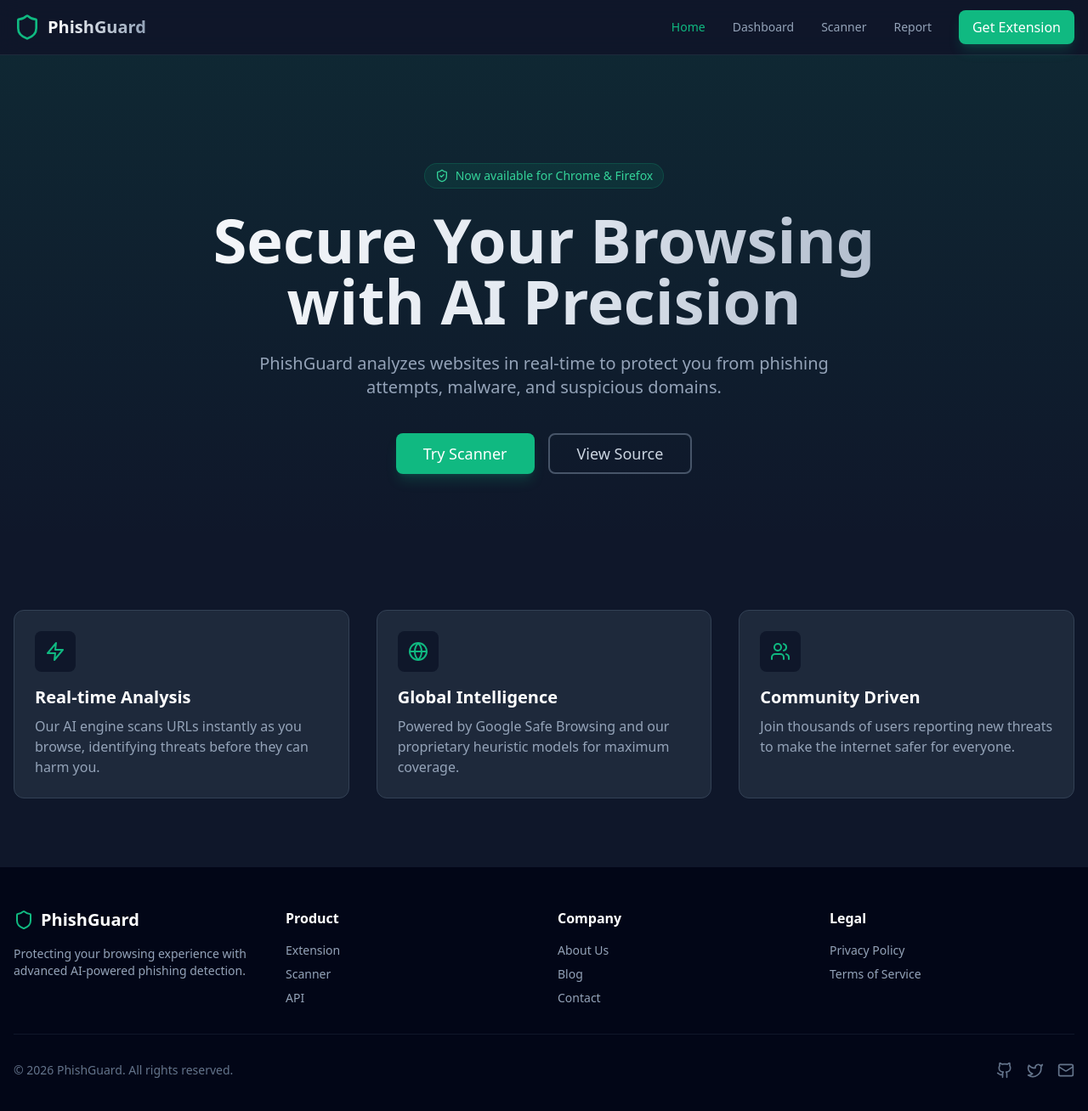
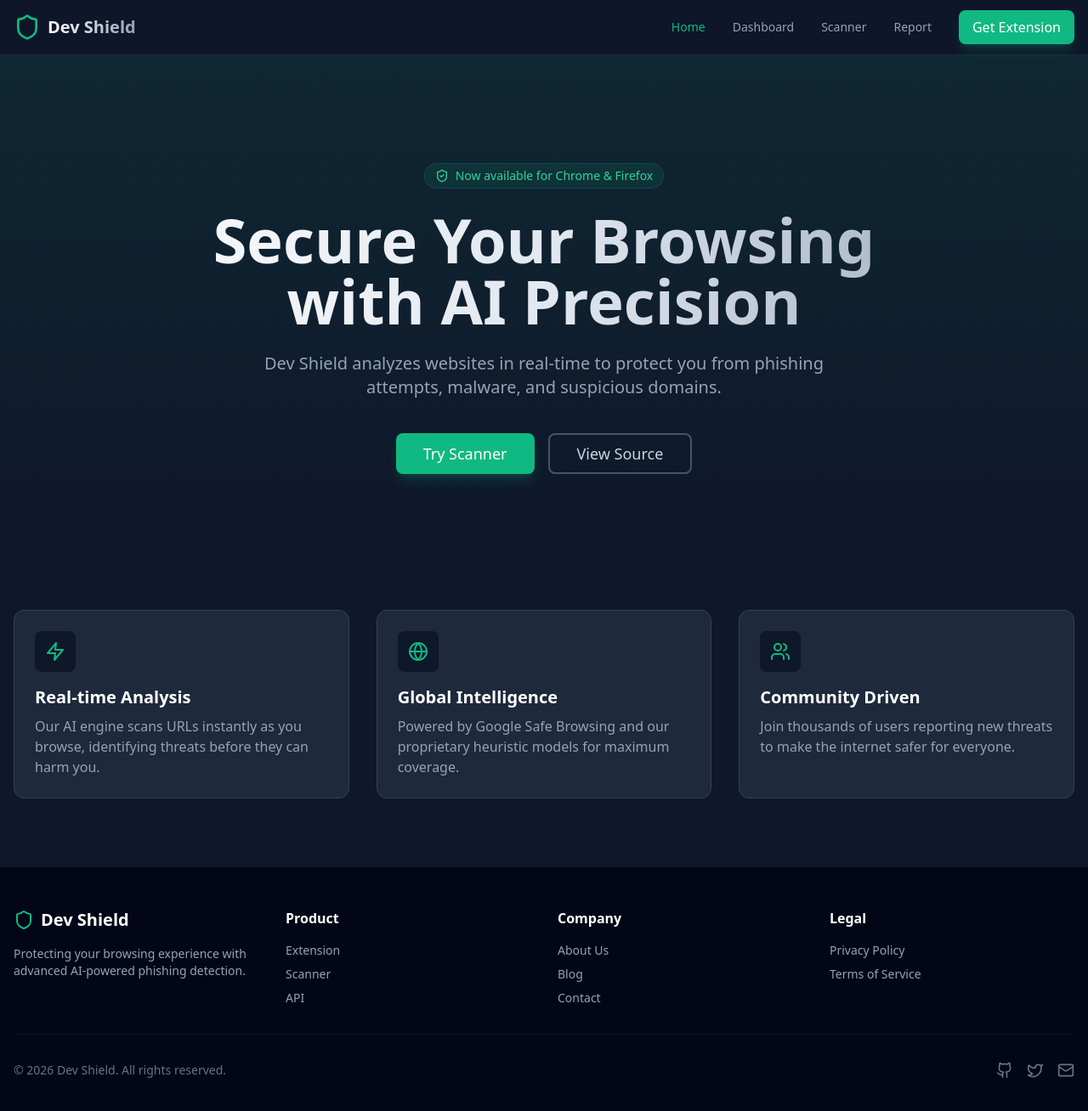
Before and after one commit to CodeKnight717/PhishGuard, a React (Vite) app: page / in a window 1280 px wide. Shown: the top 1308 px of the page at 85% size. Built offline with nearby package versions, Linux system fonts and the light colour scheme.

Commit message:
chore: rename project from PhishGuard to Dev Shield

```diff
--- a/index.html
+++ b/index.html
@@ -4,7 +4,7 @@
     <meta charset="UTF-8" />
     <link rel="icon" type="image/svg+xml" href="/vite.svg" />
     <meta name="viewport" content="width=device-width, initial-scale=1.0" />
-    <title>PhishGuard - Safe Browsing</title>
+    <title>Dev Shield - Safe Browsing</title>
   </head>
   <body>
     <div id="root"></div>
--- a/package.json
+++ b/package.json
@@ -1,5 +1,5 @@
 {
-    "name": "phishguard-website",
+    "name": "dev-shield-website",
     "homepage": "https://CodeKnight717.github.io/PhishGuard",
     "private": true,
     "version": "0.0.0",
--- a/src/components/layout/Footer.jsx
+++ b/src/components/layout/Footer.jsx
@@ -9,7 +9,7 @@ const Footer = () => {
                     <div>
                         <div className="flex items-center gap-2 mb-4">
                             <Shield className="w-6 h-6 text-emerald-500" />
-                            <span className="text-xl font-bold text-white">PhishGuard</span>
+                            <span className="text-xl font-bold text-white">Dev Shield</span>
                         </div>
                         <p className="text-slate-400 text-sm">
                             Protecting your browsing experience with advanced AI-powered phishing detection.
@@ -45,7 +45,7 @@ const Footer = () => {
 
                 <div className="border-t border-slate-900 pt-8 flex flex-col md:flex-row justify-between items-center gap-4">
                     <p className="text-slate-500 text-sm">
-                        © {new Date().getFullYear()} PhishGuard. All rights reserved.
+                        © {new Date().getFullYear()} Dev Shield. All rights reserved.
                     </p>
                     <div className="flex gap-4">
                         <a href="#" className="text-slate-500 hover:text-white transition-colors"><Github className="w-5 h-5" /></a>
--- a/src/components/layout/Navbar.jsx
+++ b/src/components/layout/Navbar.jsx
@@ -23,7 +23,7 @@ const Navbar = () => {
                 <Link to="/" className="flex items-center gap-2">
                     <Shield className="w-8 h-8 text-emerald-500" />
                     <span className="text-xl font-bold bg-gradient-to-r from-white to-slate-400 bg-clip-text text-transparent">
-                        PhishGuard
+                        Dev Shield
                     </span>
                 </Link>
 
--- a/src/pages/Dashboard.jsx
+++ b/src/pages/Dashboard.jsx
@@ -13,7 +13,7 @@ const Dashboard = () => {
                 className="mb-8"
             >
                 <h1 className="text-3xl font-bold text-white mb-2">Dashboard</h1>
-                <p className="text-slate-400">Overview of your PhishGuard security campaigns and statistics.</p>
+                <p className="text-slate-400">Overview of your Dev Shield security campaigns and statistics.</p>
             </motion.div>
 
             {/* Stats Grid */}
--- a/src/pages/Home.jsx
+++ b/src/pages/Home.jsx
@@ -37,7 +37,7 @@ const Home = () => {
                             Secure Your Browsing <br /> with AI Precision
                         </h1>
                         <p className="text-xl text-slate-400 max-w-2xl mx-auto mb-10">
-                            PhishGuard analyzes websites in real-time to protect you from phishing attempts, malware, and suspicious domains.
+                            Dev Shield analyzes websites in real-time to protect you from phishing attempts, malware, and suspicious domains.
                         </p>
                         <div className="flex flex-col sm:flex-row items-center justify-center gap-4">
                             <Link to="/scanner">
```
Also changed, not shown: 1 other file (tests, documents, lock files or other folders).
